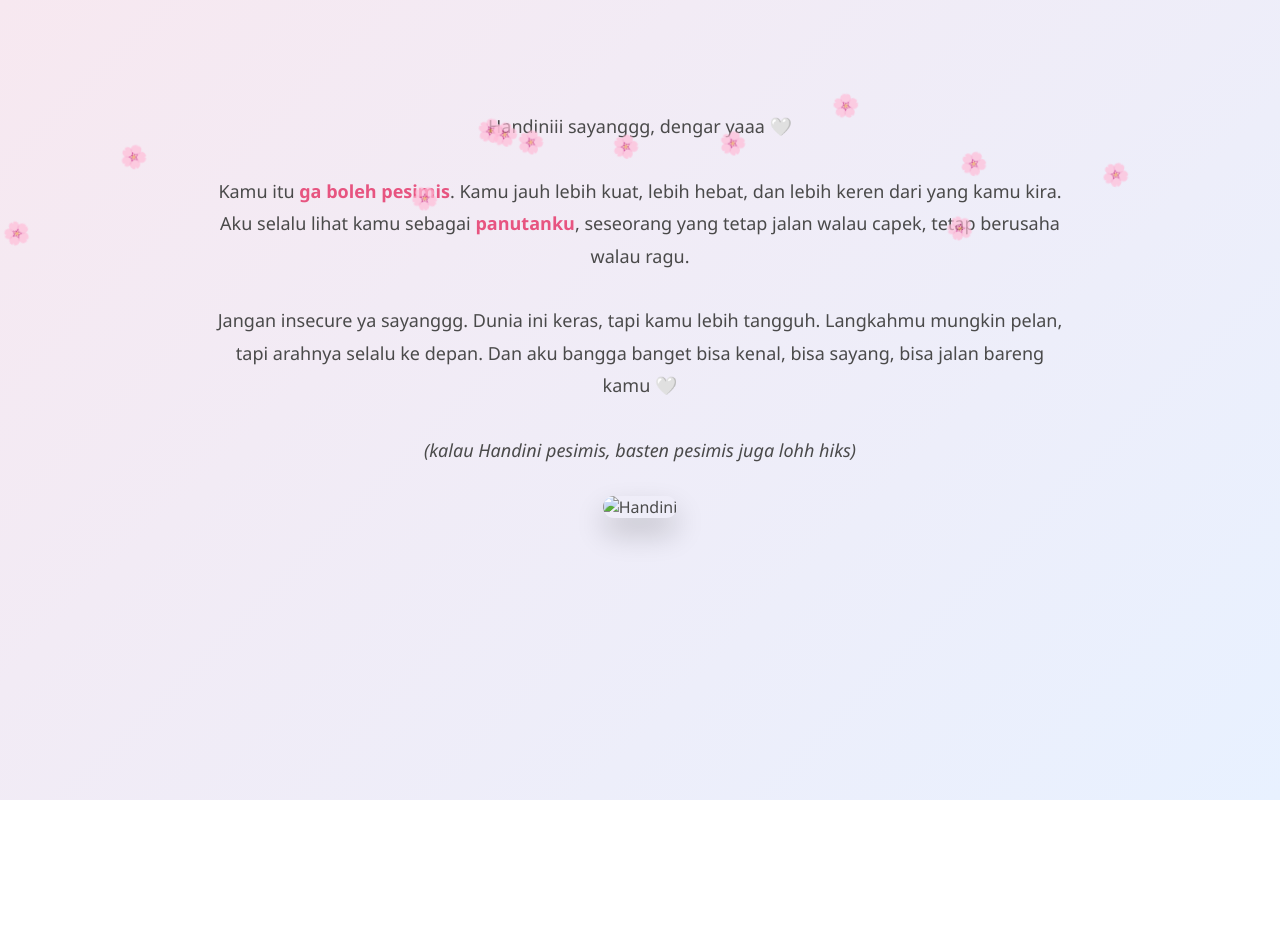
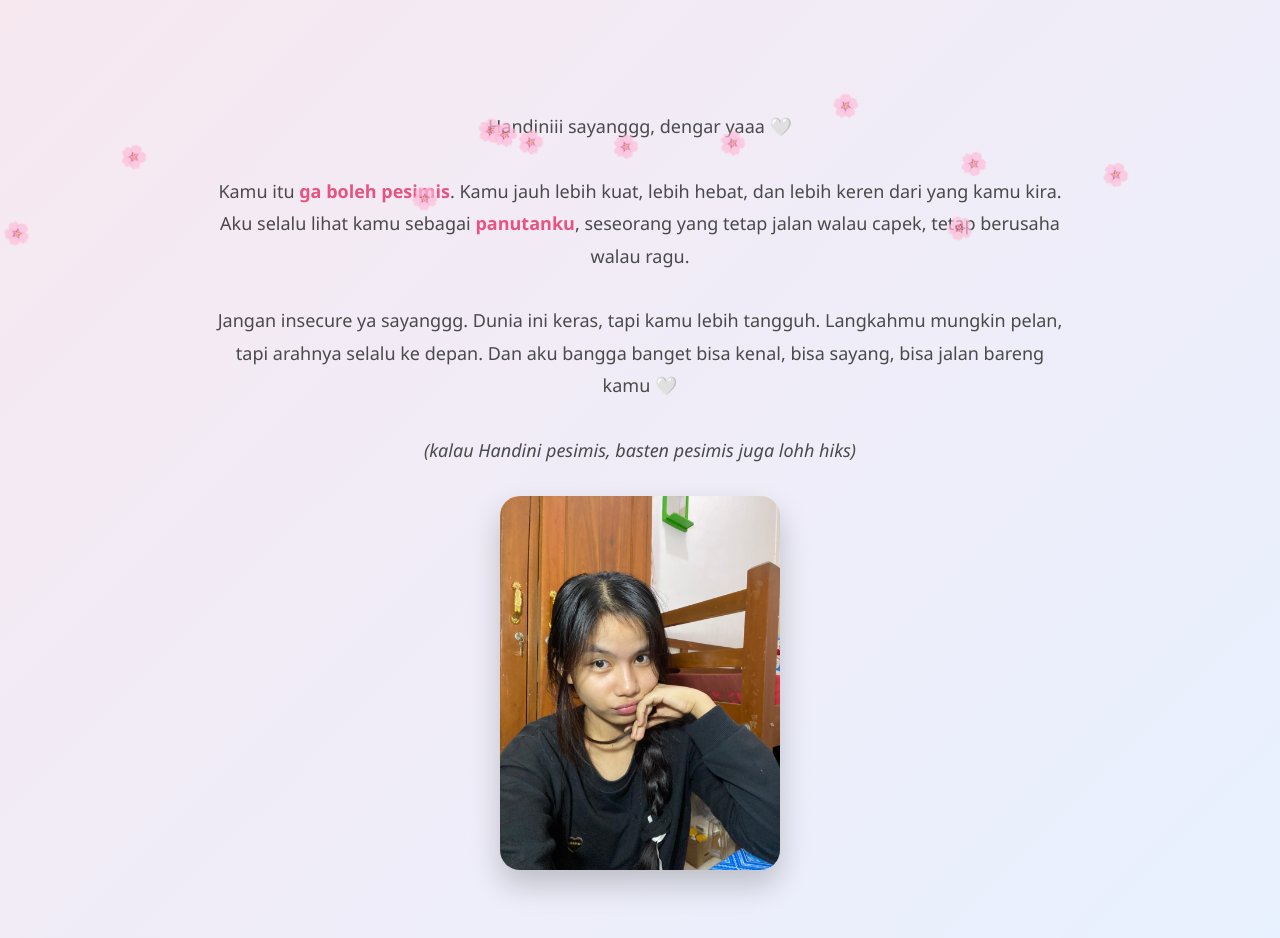
Before and after one commit to marcovanbastensimanjuntak-web/Handiniiiii, a plain HTML site: page index.html in a window 1280 px wide. Both pictures are taken after a click on the button "Klik di sini 🌸". Before the commit the page ends 800 px from the top, so only its background shows below. Drawn offline with Linux system fonts and the light colour scheme.

Commit message:
Update index.html

```diff
--- a/index.html
+++ b/index.html
@@ -145,7 +145,7 @@
       <i>(kalau Handini pesimis, basten pesimis juga lohh hiks)</i>
     </div>
 
-    <img src="foto.jpg" alt="Handini">
+    <img src="foto.jpeg" alt="Handini">
   </div>
 
   <script>
```
